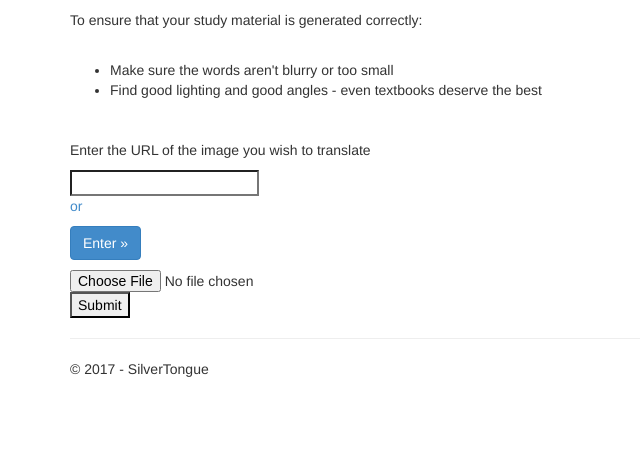
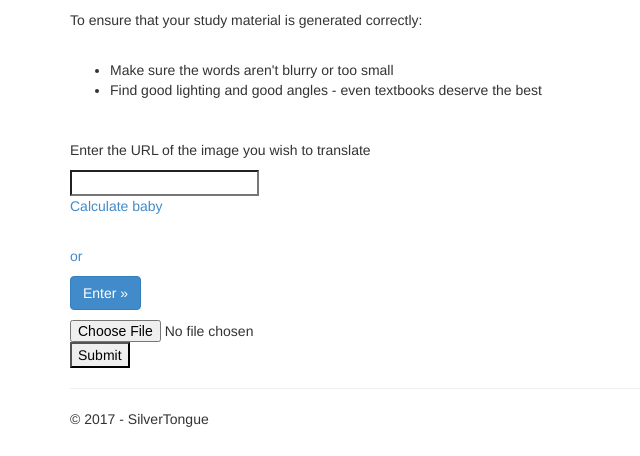
Before and after one commit to oboekevin/SilverTongue, a Flask app: page /tryit in a window 1280 px wide. Shown: the part 180-636 px from the top of the page, without its empty margins (0-640 px from the left). Run offline with Flask 2, Linux system fonts and the light colour scheme; some libraries are stand-ins or nearby versions.

Commit message:
Update tryit.html

```diff
--- a/FlaskWebProject1/templates/tryit.html
+++ b/FlaskWebProject1/templates/tryit.html
@@ -26,6 +26,7 @@
 
 <input type="text" name="filename" />
     <a href="{{ url_for('results') }}" input type="submit" name="uploadButton" class="upbtn" value="Submit"/>
+	<p>Calculate baby</p>
 
 
 
```
